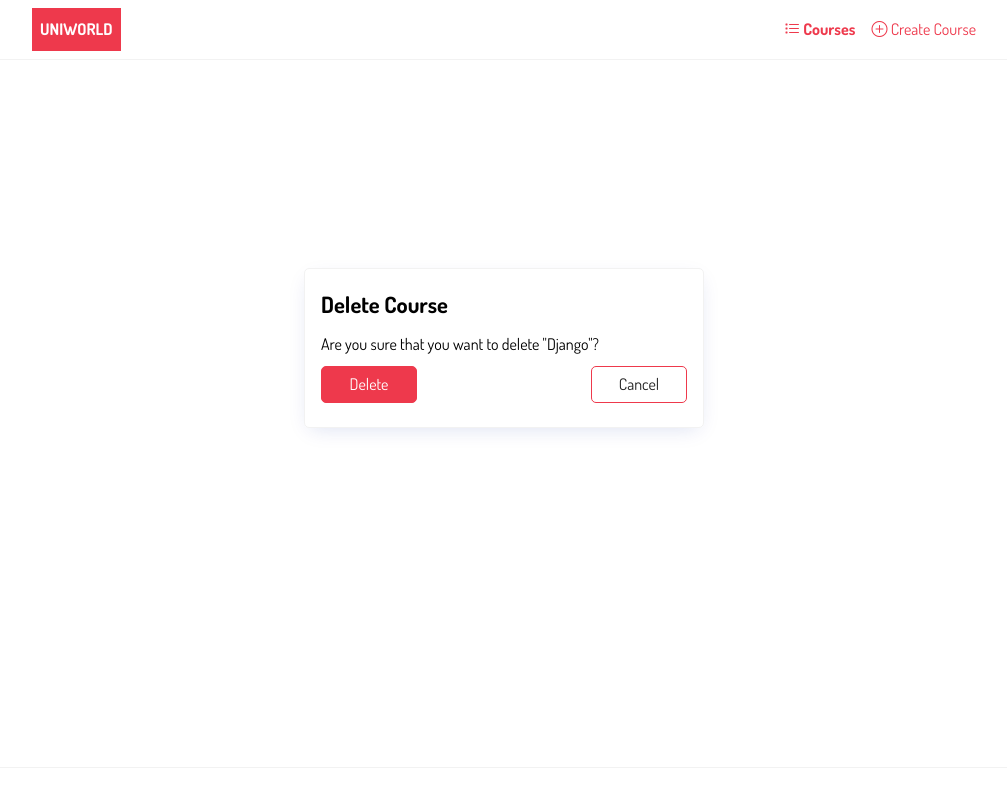
After one commit to adityamukho/cm3035-elearning, a Django app: page /uniworld/course/1/delete/ in a window 1280 px wide. The commit adds this page. Shown: the whole page, without its empty margins (136-1143 px from the left). Run offline with Django 5.2, Linux system fonts and the light colour scheme; data comes from the database, SQL or seed files in the repository; both versions use the stored data as it was after the commit.

Commit message:
CRUD for courses.

```diff
--- a/static/css/style.css
+++ b/static/css/style.css
@@ -185,15 +185,15 @@ textarea {
   max-height: 7rem;
 }
 
-/* Task list */
+/* Course list */
 
-.tasks {
+.courses {
   list-style: none;
   width: 100%;
   max-width: 450px;
 }
 
-.tasks li {
+.courses li {
   display: flex;
   justify-content: space-between;
   align-items: center;
@@ -201,23 +201,23 @@ textarea {
   border-bottom: solid 1px var(--color-dark);
   padding: 0.5rem 0;
 }
-.tasks li:last-of-type {
+.courses li:last-of-type {
   border-bottom: none;
 }
 
-.task-controls {
+.course-controls {
   display: flex;
   justify-content: space-between;
   gap: 1rem;
 }
 
-.task-controls a {
+.course-controls a {
   color: var(--color-dark);
 }
 
-/* task detail */
+/* course detail */
 
-.task {
+.course {
   margin-bottom: auto;
 }
 
--- a/uniworld/models.py
+++ b/uniworld/models.py
@@ -1,9 +1,11 @@
 from django.contrib.auth.models import User
 from django.db import models
+
 
 # Create your models here.
 class Course(models.Model):
     name = models.CharField(max_length=200)
+    description = models.TextField()
     created_at = models.DateTimeField(auto_now_add=True)
     updated_at = models.DateTimeField(auto_now=True)
 
@@ -12,7 +14,7 @@ class Course(models.Model):
 
 
 class Profile(models.Model):
-    user = models.ForeignKey(User,on_delete=models.CASCADE, null=True, blank=True)
+    user = models.ForeignKey(User, on_delete=models.CASCADE, null=True, blank=True)
     created_at = models.DateTimeField(auto_now_add=True)
     updated_at = models.DateTimeField(auto_now=True)
     name = models.CharField(max_length=200)
--- a/uniworld/templates/base.html
+++ b/uniworld/templates/base.html
@@ -14,13 +14,21 @@
             <div class="container">
                 <a href="{%url 'home'%}" class="logo">UniWorld</a>
                 <nav class="nav">
-                	<a href="{%url 'home'%}"><i class="bi bi-house-fill"></i> Home</a>
                 	<a href="{% url 'courses' %}"><i class="bi bi-list-task"></i> Courses</a>
+                    <a href="{% url 'course-create' %}"><i class="bi bi-plus-circle"></i> Create Course</a>
                 </nav>
             </div>
         </header>
         <main>
             <div class="container">
+                {% if messages %}
+                    {% for message in messages %}
+                        <div class="alert alert-{{message.tags}}">
+                            {{message}}
+                        </div>
+                    {% endfor %}
+				{% endif %}
+
                 {%block content %}
                 {%endblock content%}
             </div>
--- /dev/null
+++ b/uniworld/templates/uniworld/course_confirm_delete.html
@@ -0,0 +1,16 @@
+{%extends 'base.html'%}
+
+{%block content%}
+<div class="center">
+	<form method="post" class="card">
+		{% csrf_token %}
+		<h2>Delete Course</h2>
+		<p>Are you sure that you want to delete "{{course}}"?</p>
+		<p class="form-buttons">
+			<input type="submit" class="btn btn-primary" value="Delete">
+			<a href="{% url 'courses'%}" class="btn btn-outline">Cancel</a>
+		</p>
+	</form>
+</div>
+
+{%endblock content%}
--- a/uniworld/urls.py
+++ b/uniworld/urls.py
@@ -6,4 +6,8 @@ urlpatterns = [
     path("heartbeat/", heartbeat, name="heartbeat"),
     path("", home, name="home"),
     path('courses/', CourseListView.as_view(), name='courses'),
+    path('course/<int:pk>/', CourseDetailView.as_view(), name='course'),
+    path('course/create/', CourseCreateView.as_view(), name='course-create'),
+    path('course/<int:pk>/update/', CourseUpdateView.as_view(), name='course-update'),
+    path('course/<int:pk>/delete/', CourseDeleteView.as_view(), name='course-delete'),
 ]
--- a/uniworld/views.py
+++ b/uniworld/views.py
@@ -1,6 +1,10 @@
 from django.http import HttpResponse
 from django.shortcuts import render
 from django.views.generic.list import ListView
+from django.views.generic.detail import DetailView
+from django.views.generic.edit import CreateView, UpdateView, DeleteView
+from django.contrib import messages
+from django.urls import reverse_lazy
 
 from uniworld.models import Course
 
@@ -16,3 +20,42 @@ def home(request):
 class CourseListView(ListView):
     model = Course
     context_object_name = 'course_list'
+
+
+class CourseDetailView(DetailView):
+    model = Course
+    context_object_name = 'course'
+
+
+class CourseCreateView(CreateView):
+    model = Course
+    fields = ['name', 'description']
+    success_url = reverse_lazy('courses')
+
+    def form_valid(self, form):
+        form.instance.user = self.request.user
+        messages.success(self.request, "The course was created successfully.")
+
+        return super(CourseCreateView, self).form_valid(form)
+
+
+class CourseUpdateView(UpdateView):
+    model = Course
+    fields = ['name', 'description']
+    success_url = reverse_lazy('courses')
+
+    def form_valid(self, form):
+        messages.success(self.request, "The course was updated successfully.")
+
+        return super(CourseUpdateView, self).form_valid(form)
+
+
+class CourseDeleteView(DeleteView):
+    model = Course
+    context_object_name = 'course'
+    success_url = reverse_lazy('courses')
+
+    def form_valid(self, form):
+        messages.success(self.request, "The course was deleted successfully.")
+
+        return super(CourseDeleteView, self).form_valid(form)
```
Also changed, not shown: uniworld/templates/uniworld/course_detail.html (added, +12 -0 lines), uniworld/templates/uniworld/course_form.html (added, +25 -0 lines), uniworld/templates/uniworld/course_list.html (+7 -1 lines), db.sqlite3, uniworld/migrations/0002_course_description.py (added).
